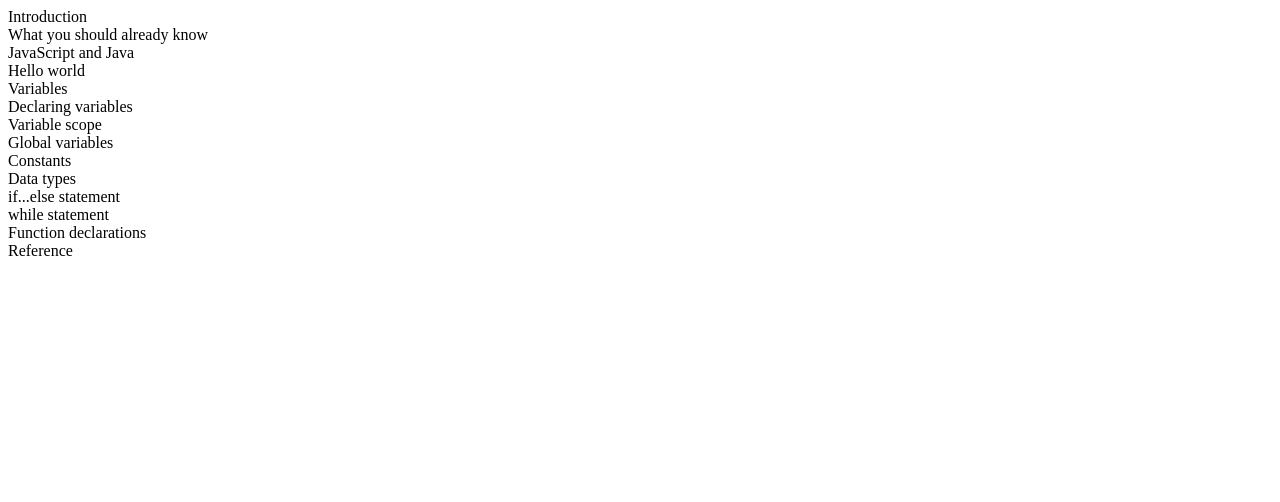
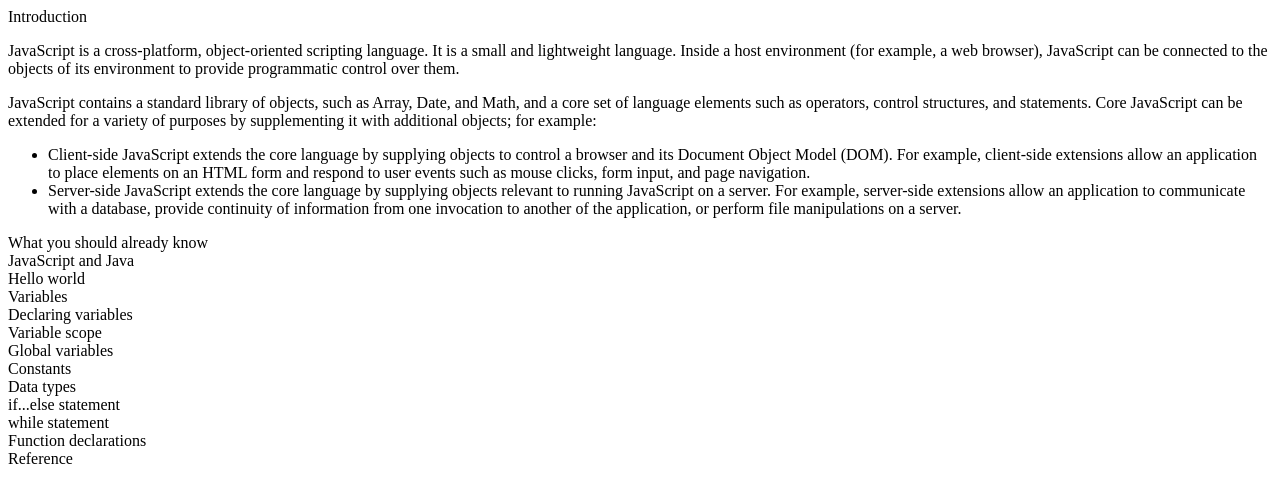
Before and after one commit to Rpront/Build-a-Technical-Documentation-Page, a plain HTML site: page Index.html in a window 1280 px wide. Drawn offline with Linux system fonts and the light colour scheme.

Commit message:
Agregando contenido a la seccion Introduccion

```diff
--- a/Index.html
+++ b/Index.html
@@ -11,6 +11,12 @@
     <main id="main-doc">
         <section class="main-section" id="Introduction">
             <header>Introduction</header>
+            <p>JavaScript is a cross-platform, object-oriented scripting language. It is a small and lightweight language. Inside a host environment (for example, a web browser), JavaScript can be connected to the objects of its environment to provide programmatic control over them.</p>
+            <p>JavaScript contains a standard library of objects, such as Array, Date, and Math, and a core set of language elements such as operators, control structures, and statements. Core JavaScript can be extended for a variety of purposes by supplementing it with additional objects; for example:</p>
+            <ul>
+                <li>Client-side JavaScript extends the core language by supplying objects to control a browser and its Document Object Model (DOM). For example, client-side extensions allow an application to place elements on an HTML form and respond to user events such as mouse clicks, form input, and page navigation.</li>
+                <li>Server-side JavaScript extends the core language by supplying objects relevant to running JavaScript on a server. For example, server-side extensions allow an application to communicate with a database, provide continuity of information from one invocation to another of the application, or perform file manipulations on a server.</li>
+            </ul>
         </section>
         <section class="main-section" id="What_you_should_already_know">
             <header>What you should already know</header>
```
